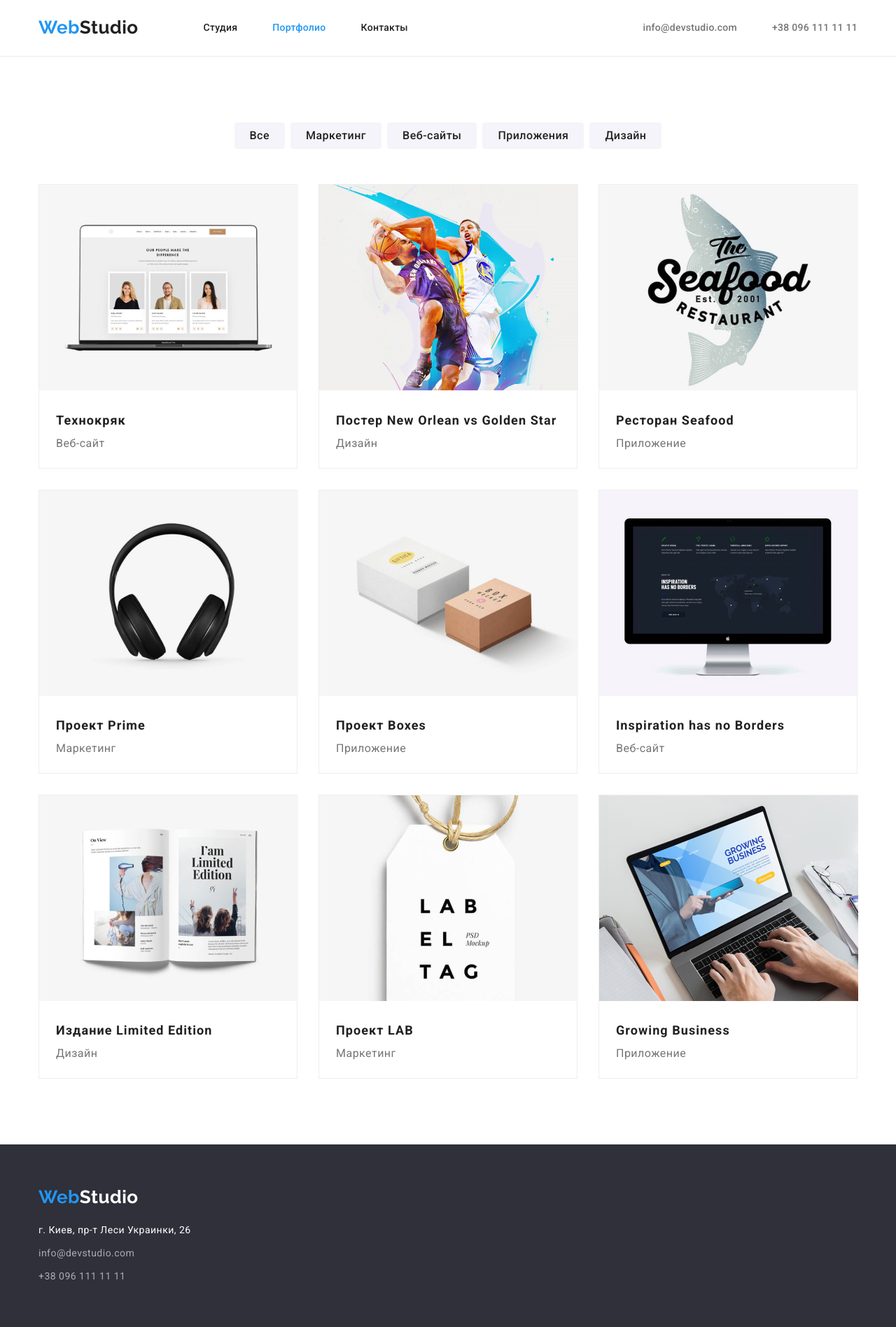
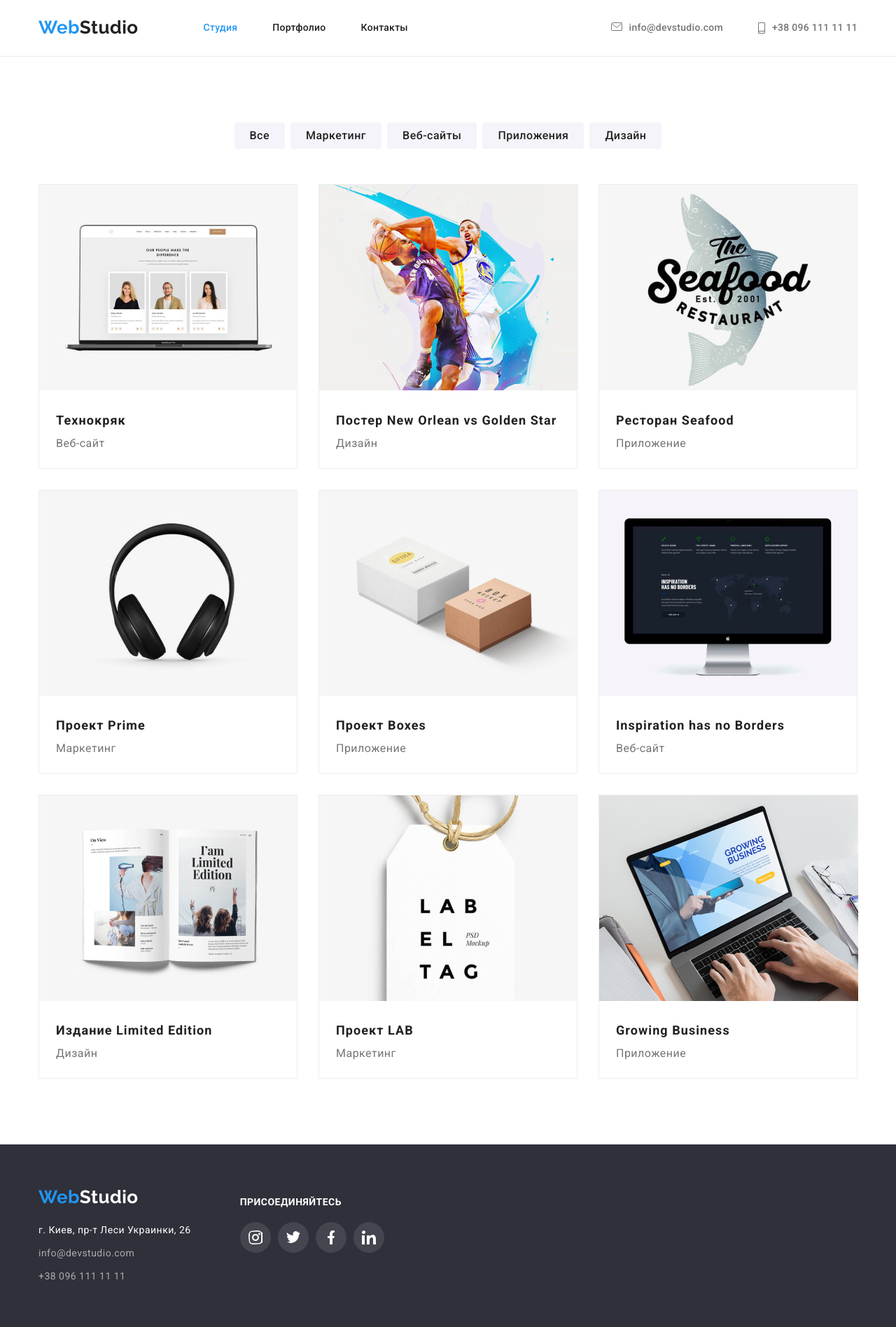
Before and after one commit to Artemius87/goit-markup-hw-04, a plain HTML site: page portfolio.html in a window 1280 px wide. Shown: the whole page at 70% size. Drawn offline with nearby package versions, Linux system fonts and the light colour scheme.

Commit message:
портфолио готово

```diff
--- a/css/style.css
+++ b/css/style.css
@@ -332,12 +332,20 @@ ul {
   margin-left: 8px;
 }
 
+.projects:hover {
+  background: #ffffff;
+  border: 1px solid #eeeeee;
+  box-sizing: border-box;
+  box-shadow: 0px 1px 1px rgba(0, 0, 0, 0.12), 0px 4px 4px rgba(0, 0, 0, 0.06),
+    1px 4px 6px rgba(0, 0, 0, 0.16);
+}
+
 .projects {
   margin-right: 30px;
   margin-bottom: 30px;
   width: 370px;
   min-height: 404px;
-  border: 0.5px solid #eeeeee;
+  border: 1px solid #eeeeee;
 }
 
 .projects:nth-child(3n) {
--- a/portfolio.html
+++ b/portfolio.html
@@ -17,25 +17,28 @@
     <header class="header">
       <div class="container main-header">
         <nav class="navigation">
-        <a class="logo-header" href="./index.html"
-          ><span class="logo-color">Web</span>Studio</a
-        >
+          <a class="logo-header" href="./index.html"><span class="logo-color">Web</span>Studio</a>
 
           <ul class="site-nav list">
-          <li class="item"><a class="link" href="./index.html">Студия</a></li>
-          <li class="item"><a class="link current" href="./portfolio.html">Портфолио</a></li>
+            <li class="item"><a class="link current" href="./index.html">Студия</a></li>
+            <li class="item"><a class="link" href="./portfolio.html">Портфолио</a></li>
             <li class="item"><a class="link" href="">Контакты</a></li>
           </ul>
         </nav>
 
         <ul class="site-contacts list">
           <li class="item">
-          <a class="link" href="mailto:info@devstudio.com"
-            >info@devstudio.com</a
-          >
+            <a class="link" href="mailto:info@devstudio.com">
+              <svg class="icon-contacts" width="16" height="12">
+                <use href="./images/defs.svg#envelope"></use>
+              </svg>
+              info@devstudio.com
+            </a>
           </li>
           <li class="item">
-          <a class="link" href="tel:+380961111111">+38 096 111 11 11</a>
+            <a class="link" href="tel:+380961111111"><svg class="icon-contacts" width="10" height="16">
+                <use href="./images/defs.svg#smartphone"></use>
+              </svg>+38 096 111 11 11</a>
           </li>
         </ul>
       </div>
@@ -122,18 +125,49 @@
     </main>
 
     <footer>
-      <div class="container">
-      <a class="logo-footer" href="./index.html"
-        ><span class="logo-color">Web</span>Studio</a
-      >
+      <div class="container cont-footer">
+        <div class="footer-block">
+          <a class="logo-footer" href="./index.html"><span class="logo-color">Web</span>Studio</a>
 
           <address class="address">
             <p class="office">г. Киев, пр-т Леси Украинки, 26</p>
-        <a class="mail-footer" href="mailto:info@devstudio.com"
-          >info@devstudio.com</a
-        >
+            <a class="mail-footer" href="mailto:info@devstudio.com">info@devstudio.com</a>
             <a class="tel-footer" href="tel:+380961111111">+38 096 111 11 11</a>
           </address>
+        </div>
+        <div class="social-footer">
+          <h3 class="title">ПРИСОЕДИНЯЙТЕСЬ</h3>
+          <ul class="list soc-footer">
+            <li class="list-item">
+              <a class="footer-link" href="./">
+                <svg class="social-icon">
+                  <use href="./images/defs.svg#instagram_w"></use>
+                </svg>
+              </a>
+            </li>
+            <li class="list-item">
+              <a class="footer-link" href="./">
+                <svg class="social-icon">
+                  <use href="./images/defs.svg#twitter_w"></use>
+                </svg>
+              </a>
+            </li>
+            <li class="list-item">
+              <a class="footer-link" href="./">
+                <svg class="social-icon">
+                  <use href="./images/defs.svg#facebook_w"></use>
+                </svg>
+              </a>
+            </li>
+            <li class="list-item">
+              <a class="footer-link" href="./">
+                <svg class="social-icon">
+                  <use href="./images/defs.svg#linkedin_w"></use>
+                </svg>
+              </a>
+            </li>
+          </ul>
+        </div>
       </div>
     </footer>
   </body>
```
Lines whose indentation alone changed are shown as unchanged.
